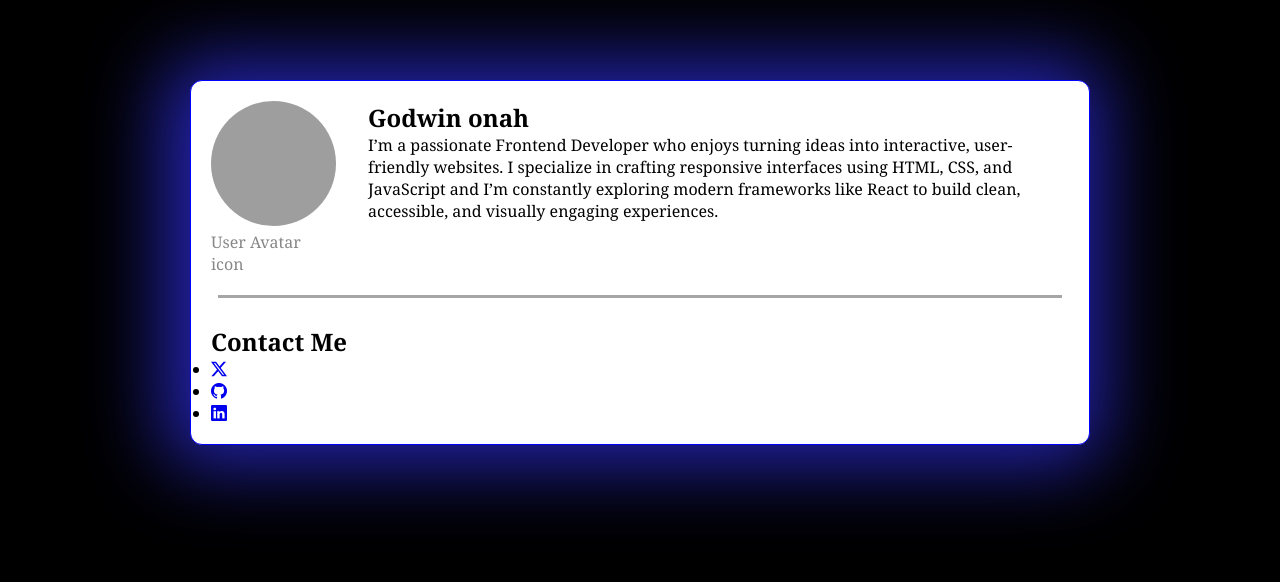
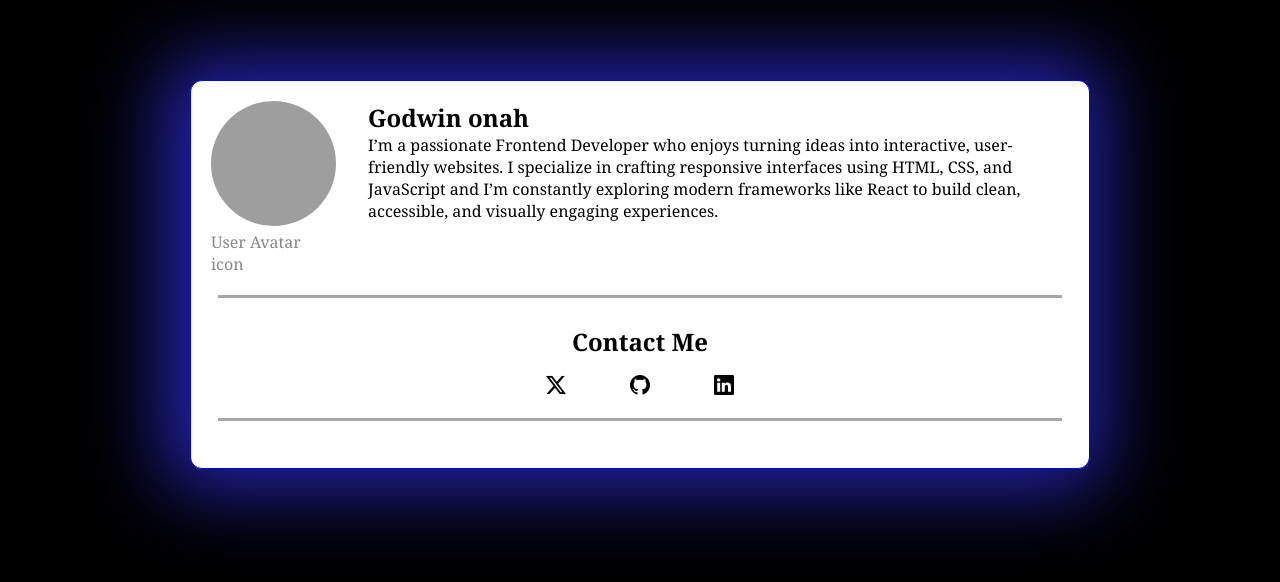
Before and after one commit to GodwinNgbede/HNG-profile-card, a plain HTML site: page index.html in a window 1280 px wide. Drawn offline with nearby package versions, Linux system fonts and the light colour scheme; grey boxes are pictures that could not be loaded.

Commit message:
finished styling the contact section

```diff
--- a/index.html
+++ b/index.html
@@ -45,17 +45,19 @@
           <h2 data-testid="test-user-name" class="my-contact">Contact Me</h2>
           <ul data-testid="test-user-social-list">
             <li data-testid="test-user-social-twitter">
-              <a href="https://x.com/_Slash01?t=Djt5MoDFCNoAtilPmthVRw&s=09"
+              <a
+                href="https://x.com/_Slash01?t=Djt5MoDFCNoAtilPmthVRw&s=09"
+                target="_blank"
                 ><i class="bi bi-twitter-x"></i
               ></a>
             </li>
             <li data-testid="test-user-social-github">
-              <a href="https://github.com/GodwinNgbede"
+              <a href="https://github.com/GodwinNgbede" target="_blank"
                 ><i class="bi bi-github"></i
               ></a>
             </li>
             <li data-testid="test-user-social-linkedIn">
-              <a href="www.linkedin.com/in/godwinonah87"
+              <a href="www.linkedin.com/in/godwinonah87" target="_blank"
                 ><i class="bi bi-linkedin"></i
               ></a>
             </li>
--- a/styles.css
+++ b/styles.css
@@ -23,7 +23,6 @@ article {
 .header-container {
   display: flex;
   gap: 2rem;
-
   box-shadow: 0px 10px 0px -7px rgba(0, 0, 0, 0.35);
   -webkit-box-shadow: 0px 10px 0px -7px rgba(0, 0, 0, 0.35);
   -moz-box-shadow: 0px 10px 0px -7px rgba(0, 0, 0, 0.35);
@@ -42,3 +41,29 @@ article {
   color: rgb(136, 134, 134);
   font-weight: 500;
 }
+
+/* =================== SOCIAL LINKS==================== */
+nav {
+  box-shadow: 0px 10px 0px -7px rgba(0, 0, 0, 0.35);
+  -webkit-box-shadow: 0px 10px 0px -7px rgba(0, 0, 0, 0.35);
+  -moz-box-shadow: 0px 10px 0px -7px rgba(0, 0, 0, 0.35);
+  padding-bottom: 20px;
+  margin-bottom: 30px;
+}
+nav h2 {
+  display: flex;
+  justify-content: center;
+}
+nav ul {
+  display: flex;
+  gap: 4rem;
+  justify-content: center;
+  margin-top: 13px;
+}
+nav ul li {
+  list-style: none;
+  font-size: 20px;
+}
+nav ul li a {
+  color: black;
+}
```
